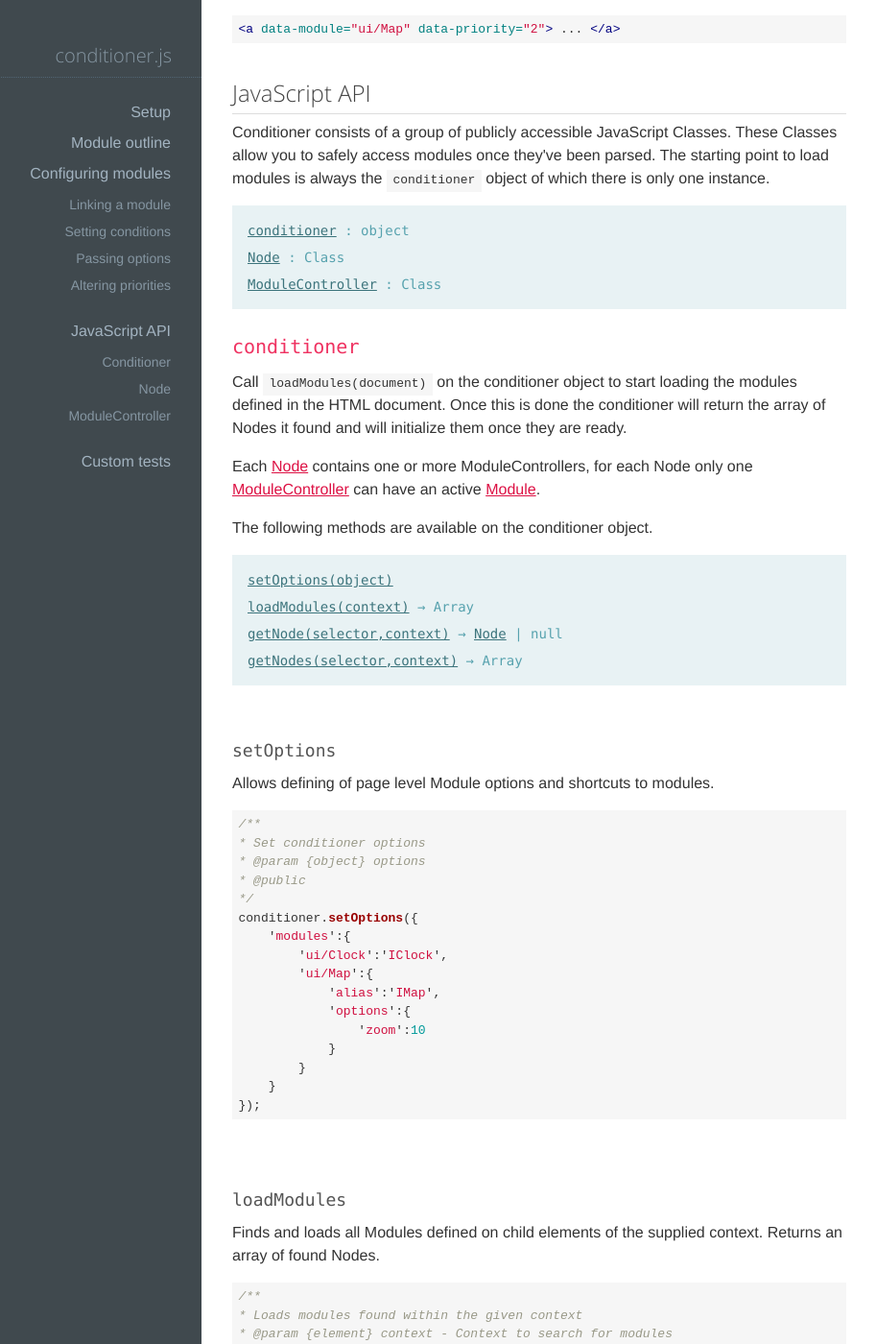
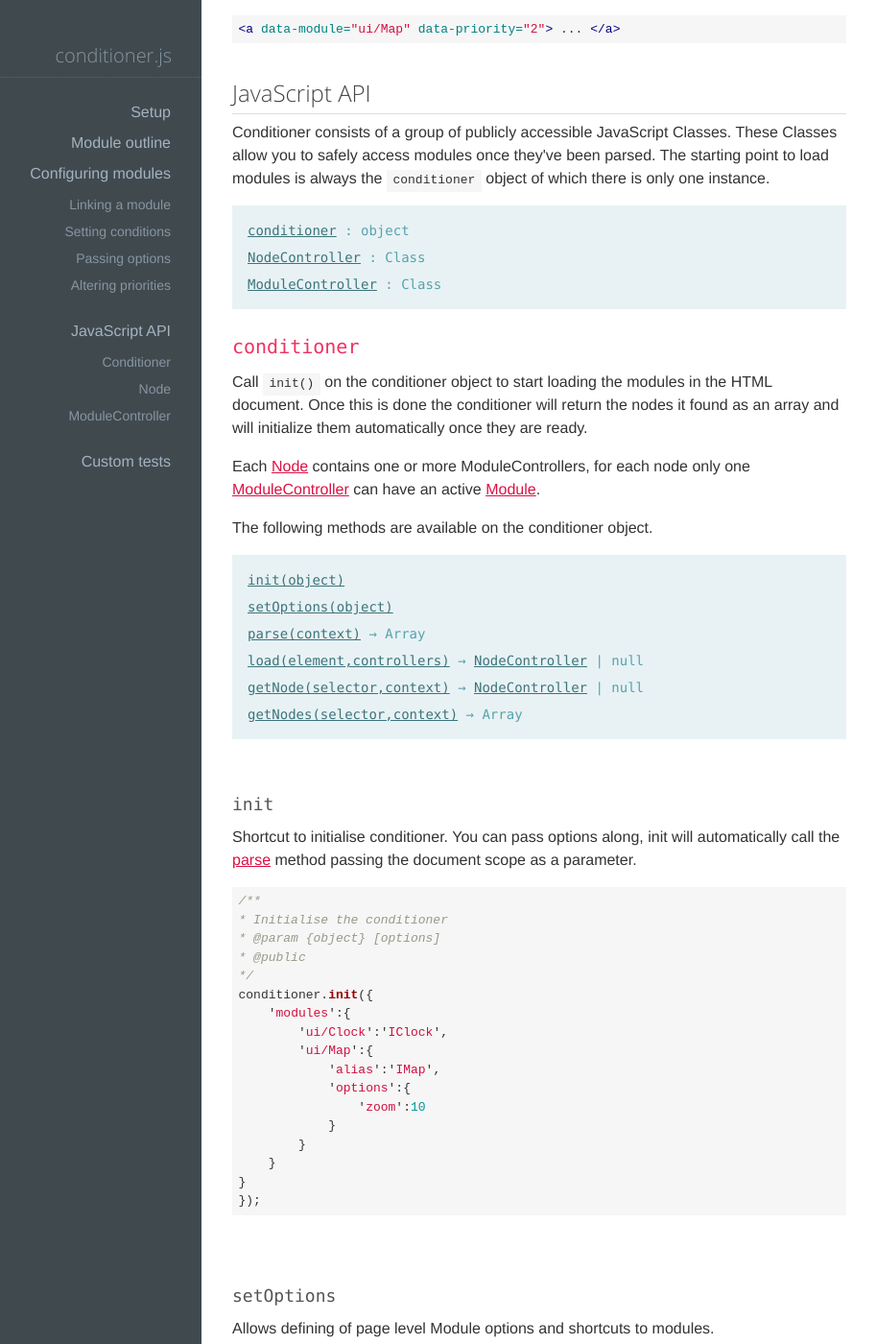
Before and after one commit to rikschennink/conditioner, a Jekyll site: the page built from docs/index.html, in a window 1280 px wide and 1400 px high, scrolled down 5218 px. Shown: the whole window at 96% size, without its empty margins (46-959 px from the left). Built offline with Jekyll 4.4.1, drawn with Linux system fonts in a browser that asks for light colours; some of the changed text lies outside the part shown.

Commit message:
updated to v0.9.1

```diff
--- a/_config-local.yml
+++ b/_config-local.yml
@@ -2,4 +2,4 @@ pygments: true
 safe: true
 rawurl: "https://raw.github.com/rikschennink/conditioner/master"
 url: "http://localhost:4000"
-version: 0.9.0
+version: 0.9.1
--- a/_config.yml
+++ b/_config.yml
@@ -2,4 +2,4 @@ pygments: true
 safe: true
 rawurl: "https://raw.github.com/rikschennink/conditioner/master"
 url: "http://conditionerjs.com"
-version: 0.9.0
+version: 0.9.1
--- a/_includes/code/conditioner-init.js
+++ b/_includes/code/conditioner-init.js
@@ -1,3 +1,3 @@
 requirejs(['conditioner'],function(conditioner) {
-    conditioner.loadModules(document);
+    conditioner.init();
 });
--- a/_includes/code/conditioner-options-map-alias.js
+++ b/_includes/code/conditioner-options-map-alias.js
@@ -1,4 +1,4 @@
-conditioner.setOptions({
+conditioner.init({
     'modules':{
         'ui/Map':'IMap'
     }
--- a/_includes/code/conditioner-options-map.js
+++ b/_includes/code/conditioner-options-map.js
@@ -1,4 +1,4 @@
-conditioner.setOptions({
+conditioner.init({
     'modules':{
         'ui/Map':{
             'options':{
--- a/_includes/code/module-class.js
+++ b/_includes/code/module-class.js
@@ -2,7 +2,7 @@ define(function(){
 
     /**
      * Exports a constructor
-     * @param {Node} element
+     * @param {Element} element
      * @param {Object} options
      */
     var exports = function(element,options) {
--- a/_includes/code/module-object.js
+++ b/_includes/code/module-object.js
@@ -14,7 +14,7 @@ define(function(){
 
         /**
          * Called by Conditioner to load the module
-         * @param {Node} element
+         * @param {Element} element
          * @param {Object} options
          * @returns {Object}
          */
--- a/_includes/docs-options.html
+++ b/_includes/docs-options.html
@@ -7,12 +7,11 @@
     <p>Specifying specific options for a single module at node level:</p>
     {% highlight html %}<a data-module="ui/Map" data-options='{"zoom":10}'> ... </a>{% endhighlight %}
 
-    <p>Specifying generic options for mulitple modules of a certain type:</p>
+    <p>Specifying generic options for multiple modules of a certain type on conditioner init:</p>
 	{% highlight javascript %}{% include code/conditioner-options-map.js %}{% endhighlight %}
 
     <p>Conditioner will merge page level options with node level options and pass the resulting options to the activated module.</p>
 
     <p>In the (not so exciting) example above the resulting option object would be <code>{"zoom":10}</code>, since node level options take precedence over page level options zoom level <code>10</code> overwrites zoom level <code>5</code>.</p>
 
-
 </section>
--- a/_includes/docs-setup.html
+++ b/_includes/docs-setup.html
@@ -13,7 +13,7 @@
 
 	{% highlight javascript %}{% include code/requirejs-config.js %}{% endhighlight %}
 
-    <p>Now that's setup, you can request a conditioner reference and have it start loading modules.</p>
+    <p>Now that's setup, you can request a conditioner reference and have it start loading modules by calling the init method.</p>
 
 	{% highlight javascript %}{% include code/conditioner-init.js %}{% endhighlight %}
 
--- a/_includes/setup.html
+++ b/_includes/setup.html
@@ -12,7 +12,7 @@
     // load conditioner
     requirejs(['conditioner'],function(conditioner) {
 
-            conditioner.setOptions({
+            conditioner.init({
                 'modules':{
                     'ui/StarGazers':{
                         'options':{
@@ -39,8 +39,6 @@
                 }
             });
 
-            conditioner.loadModules(document);
-
         }
     );
 
--- a/docs/index.html
+++ b/docs/index.html
@@ -69,7 +69,7 @@ title: Documentation • Conditioner.js
         <nav class="sub code">
             <ul>
                 <li><a href="#conditioner">conditioner</a> : object</li>
-                <li><a href="#node">Node</a> : Class</li>
+                <li><a href="#node-controller">NodeController</a> : Class</li>
                 <li><a href="#module-controller">ModuleController</a> : Class</li>
             </ul>
         </nav>
@@ -78,22 +78,44 @@ title: Documentation • Conditioner.js
         <section>
 
             <h3 class="code" id="conditioner">conditioner</h3>
-            <p>Call <code>loadModules(document)</code> on the conditioner object to start loading the modules defined in the HTML document. Once this is done the conditioner will return the array of
-                Nodes it found and will initialize them once they are ready.</p>
+            <p>Call <code>init()</code> on the conditioner object to start loading the modules in the HTML document. Once this is done the conditioner will return the nodes it found as an array and will initialize them automatically once they are ready.</p>
 
-            <p>Each <a href="#node">Node</a> contains one or more ModuleControllers, for each Node only one <a href="#module-controller">ModuleController</a> can have an active
-                <a href="#module-base">Module</a>.</p>
+            <p>Each <a href="#node-controller">Node</a> contains one or more ModuleControllers, for each node only one <a href="#module-controller">ModuleController</a> can have an active <a href="#module-base">Module</a>.</p>
 
             <p>The following methods are available on the conditioner object.</p>
 
             <nav class="sub code">
                 <ul>
+                    <li><a href="#conditioner-init">init(object)</a></li>
                     <li><a href="#conditioner-set-options">setOptions(object)</a></li>
-                    <li><a href="#conditioner-load-modules">loadModules(context)</a> &rarr; Array</li>
-                    <li><a href="#conditioner-get-node">getNode(selector,context)</a> &rarr; <a href="#node">Node</a> | null</li>
+                    <li><a href="#conditioner-parse">parse(context)</a> &rarr; Array</li>
+                    <li><a href="#conditioner-load">load(element,controllers)</a> &rarr; <a href="#node-controller">NodeController</a> | null</li>
+                    <li><a href="#conditioner-get-node">getNode(selector,context)</a> &rarr; <a href="#node-controller">NodeController</a> | null</li>
                     <li><a href="#conditioner-get-nodes">getNodes(selector,context)</a> &rarr; Array</li>
                 </ul>
             </nav>
+
+            <h4 class="code" id="conditioner-init">init</h4>
+            <p>Shortcut to initialise conditioner. You can pass options along, init will automatically call the <a
+                    href="#conditioner-parse">parse</a> method passing the document scope as a parameter.</p>
+
+{% highlight javascript %}/**
+* Initialise the conditioner
+* @param {object} [options]
+* @public
+*/
+conditioner.init({
+    'modules':{
+        'ui/Clock':'IClock',
+        'ui/Map':{
+            'alias':'IMap',
+            'options':{
+                'zoom':10
+            }
+        }
+    }
+}
+});{% endhighlight %}
 
             <h4 class="code" id="conditioner-set-options">setOptions</h4>
             <p>Allows defining of page level Module options and shortcuts to modules.</p>
@@ -117,7 +139,7 @@ conditioner.setOptions({
 
 
 
-            <h4 class="code" id="conditioner-load-modules">loadModules</h4>
+            <h4 class="code" id="conditioner-parse">parse</h4>
             <p>Finds and loads all Modules defined on child elements of the supplied context. Returns an array of found Nodes.</p>
 
 {% highlight javascript %}/**
@@ -125,9 +147,28 @@ conditioner.setOptions({
 * @param {element} context - Context to search for modules
 * @return {Array} - Array of found Nodes
 */
-conditioner.loadModules(context);{% endhighlight %}
+conditioner.parse(context);{% endhighlight %}
 
 
+            <h4 class="code" id="conditioner-load">load</h4>
+            <p>Creates a NodeController based on the passed element and set op controllers.</p>
+
+{% highlight javascript %}/**
+* Setup the given element with the passed module controller(s)
+* @param {Element} element - Element to bind the controllers to
+* @param {Array|Object} controllers - module controller configurations
+* [
+*     {
+*         path: 'path/to/module',
+*         conditions: 'config',
+*         options: {
+*             foo: 'bar'
+*         }
+*     }
+* ]
+* @return {NodeController|null} - The newly created node or null if something went wrong
+*/
+conditioner.load(element,controllers);{% endhighlight %}
 
             <h4 class="code" id="conditioner-get-node">getNode</h4>
             <p>Returns a single Node matching the supplied selector.</p>
@@ -157,21 +198,21 @@ conditioner.getNodes(selector,context);{% endhighlight %}
 
         <section>
 
-            <h3 class="code" id="node">Node</h3>
+            <h3 class="code" id="node-controller">NodeController</h3>
 
             <p>For each element found having a <code>data-module</code> attribute an object of type Node is made. The node object can then be queried for the ModuleControllers it contains.</p>
 
             <nav class="sub code">
                 <ul>
-                    <li><a href="#node-get-active-module-controller">getActiveModuleController</a> &rarr; <a href="#module-controller">ModuleController</a> | null</li>
-                    <li><a href="#node-get-module-controller">getModuleController</a> &rarr; <a href="#module-controller">ModuleController</a> | null</li>
-                    <li><a href="#node-get-module-controller-all">getModuleControllerAll</a> &rarr; Array</li>
-                    <li><a href="#node-matches-selector">matchesSelector</a> &rarr; boolean</li>
-                    <li><a href="#node-execute">execute</a> &rarr; object</li>
+                    <li><a href="#node-controller-get-active-module-controller">getActiveModuleController</a> &rarr; <a href="#module-controller">ModuleController</a> | null</li>
+                    <li><a href="#node-controller-get-module-controller">getModuleController</a> &rarr; <a href="#module-controller">ModuleController</a> | null</li>
+                    <li><a href="#node-controller-get-module-controller-all">getModuleControllerAll</a> &rarr; Array</li>
+                    <li><a href="#node-controller-matches-selector">matchesSelector</a> &rarr; boolean</li>
+                    <li><a href="#node-controller-execute">execute</a> &rarr; object</li>
                 </ul>
             </nav>
 
-            <h4 class="code" id="node-get-active-module-controller">getActiveModuleController</h4>
+            <h4 class="code" id="node-controller-get-active-module-controller">getActiveModuleController</h4>
             <p>Returns a reference to the currently active ModuleController.</p>
 {% highlight javascript %}/**
 * Returns a reference to the currently active module controller
@@ -181,7 +222,7 @@ conditioner.getNodes(selector,context);{% endhighlight %}
 node.getActiveModuleController();{% endhighlight %}
 
 
-            <h4 class="code" id="node-get-module-controller">getModuleController</h4>
+            <h4 class="code" id="node-controller-get-module-controller">getModuleController</h4>
             <p>Finds and returns the first module to match the supplied path.</p>
 {% highlight javascript %}/**
 * Returns the first ModuleController matching the given path
@@ -192,7 +233,7 @@ node.getActiveModuleController();{% endhighlight %}
 node.getModuleController(path);{% endhighlight %}
 
 
-            <h4 class="code" id="node-get-module-controllers">getModuleControllers</h4>
+            <h4 class="code" id="node-controller-get-module-controllers">getModuleControllers</h4>
             <p>Finds all ModuleControllers matching the supplied path and returns them as an array.</p>
 {% highlight javascript %}/**
 * Returns an array of ModuleControllers matching the given path
@@ -203,7 +244,7 @@ node.getModuleController(path);{% endhighlight %}
 node.getModuleControllers(path);{% endhighlight %}
 
 
-            <h4 class="code" id="node-matches-selector">matchesSelector</h4>
+            <h4 class="code" id="node-controller-matches-selector">matchesSelector</h4>
             <p>Tests if the element contained in the Node object matches the supplied CSS selector.</p>
 {% highlight javascript %}/**
 * Public method to check if the module matches the given query
@@ -215,7 +256,7 @@ node.getModuleControllers(path);{% endhighlight %}
 node.matchesSelector(selector,context);{% endhighlight %}
 
 
-            <h4 class="code" id="node-execute">execute</h4>
+            <h4 class="code" id="node-controller-execute">execute</h4>
             <p>Safely tries to executes a method on the currently active Module. Always returns an object containing a status code and a response data property.</p>
 {% highlight javascript %}/**
 * Public method for safely executing methods on the loaded module
--- a/gruntfile.js
+++ b/gruntfile.js
@@ -15,7 +15,7 @@ module.exports = function(grunt) {
 
                     baseUrl:'js/',
                     paths:{
-                        'conditioner':'lib/rikschennink/conditioner-0.9.0.min'
+                        'conditioner':'lib/rikschennink/conditioner-0.9.1.min'
                     },
 
                     name:'lib/jrburke/require',
--- a/index.html
+++ b/index.html
@@ -72,8 +72,8 @@ conditioner.loadModules(document);
 
 <p>The latest version of the library can be downloaded below:</p>
 <ul class="files">
-    <li><a href="{{ site.rawurl }}/dist/conditioner-{{ site.version }}.js">Development</a> (readable)</li>
-    <li><a href="{{ site.rawurl }}/dist/conditioner-{{ site.version }}.min.js">Production</a> ~ 2.5Kb gzipped (unreadable)</li>
+    <li><a href="{{ site.rawurl }}/dist/conditioner-{{ site.version }}.js">Development</a></li>
+    <li><a href="{{ site.rawurl }}/dist/conditioner-{{ site.version }}.min.js">Production</a> ~ 2.5Kb gzipped</li>
 </ul>
 
 <p>The library does not include the default tests as these might differ for each project. At the moment the following tests are available for download.</p>
--- a/package.json
+++ b/package.json
@@ -1,6 +1,6 @@
 {
   "name": "conditioner-pages",
-  "version": "1.0.2",
+  "version": "1.0.3",
   "description": "Conditioner.js • Frizz free, environment-aware, javascript modules.",
   "homepage": "http://rikschennink.github.io/conditioner",
   "main": "index.js",
```
Also changed, not shown: js.min/built.js, js/lib/rikschennink/conditioner-0.9.0.min.js (deleted), js/lib/rikschennink/conditioner-0.9.1.min.js (added).
